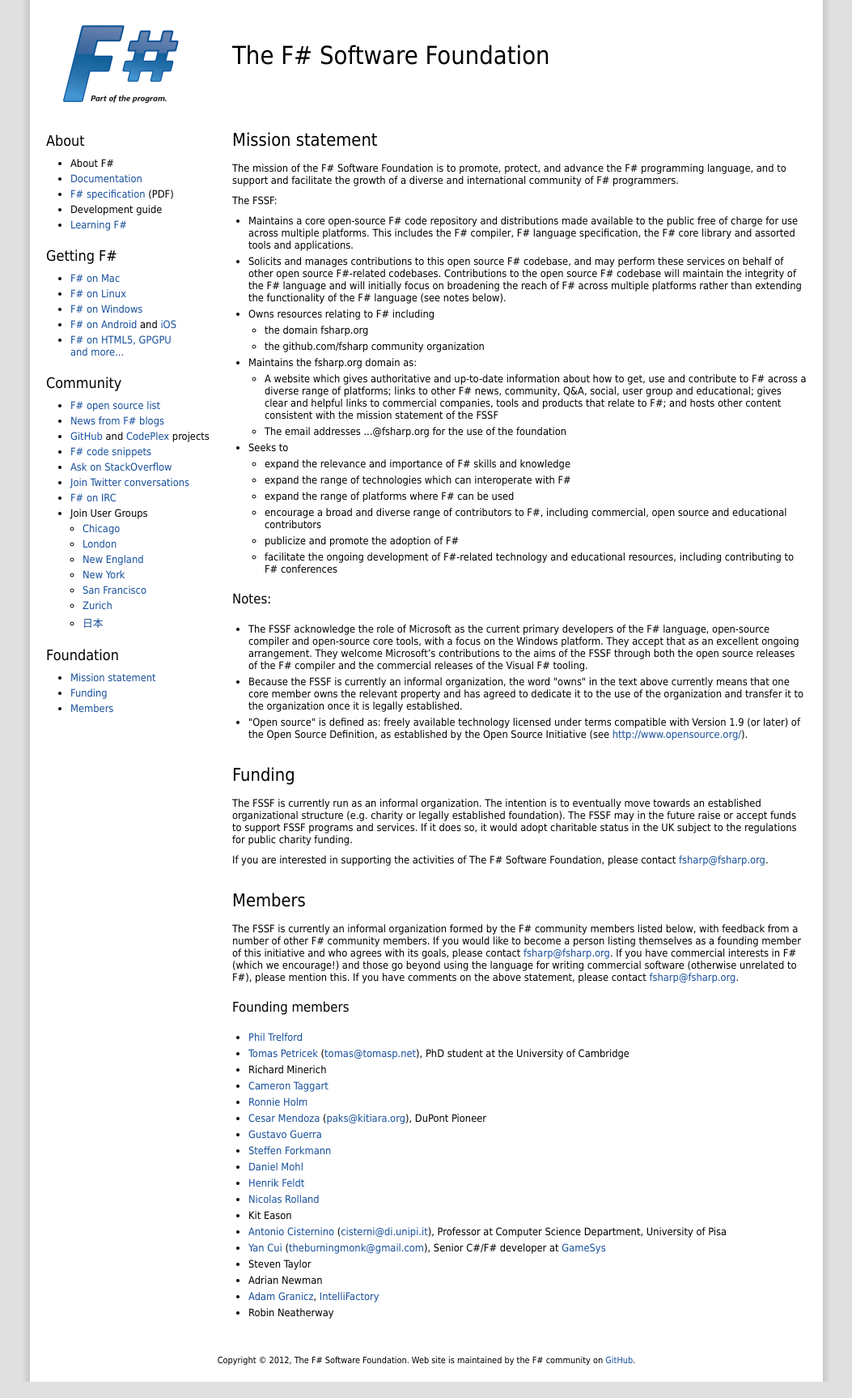
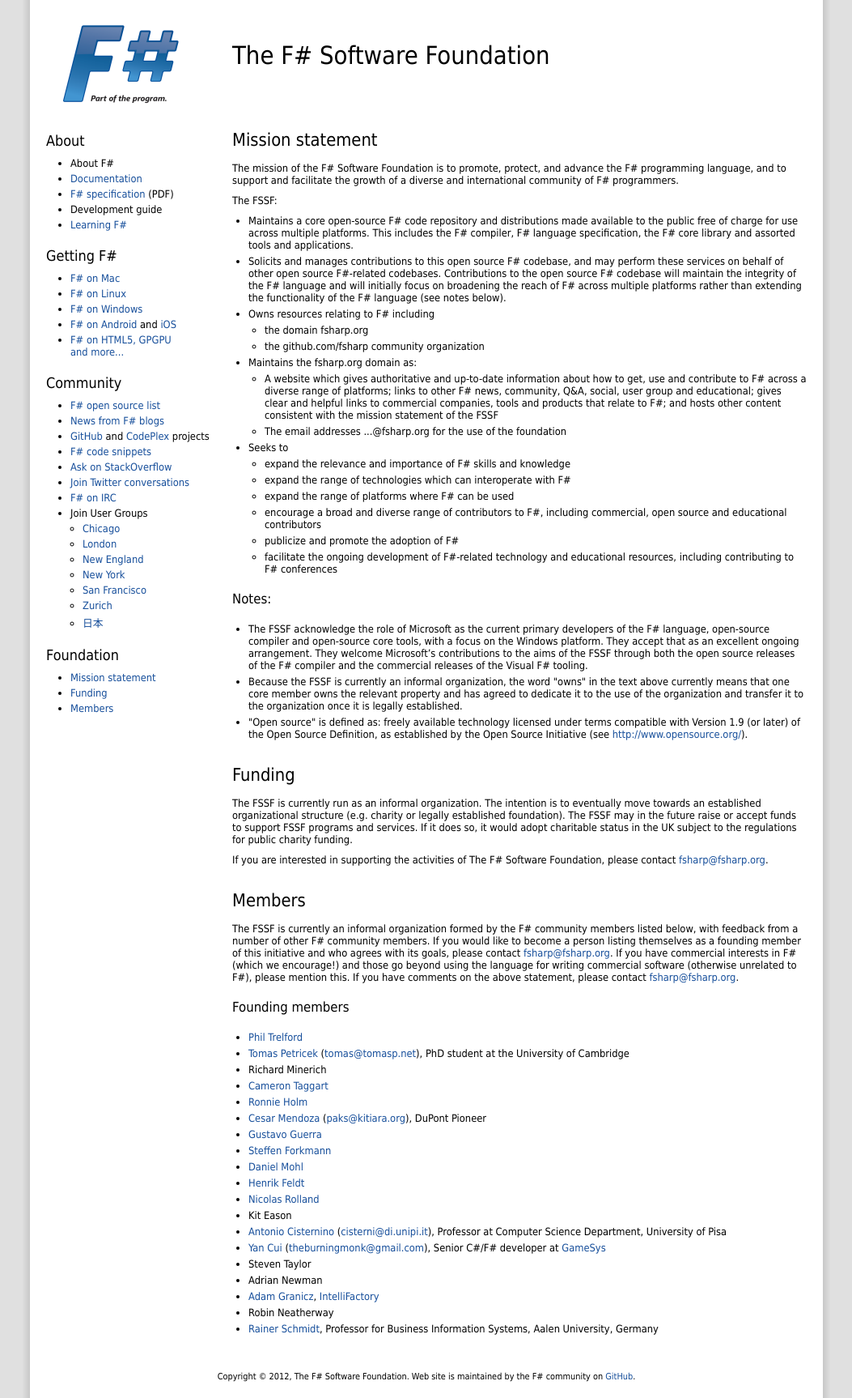
Before and after one commit to fsharp/fsharp.org, a Jekyll site: the page built from foundation.html, in a window 1280 px wide. Shown: the whole page at 81% size, without its empty margins (113-1166 px from the left). Built offline with Jekyll 4.4.1, drawn with Linux system fonts in a browser that asks for light colours; nearby versions of some CDN libraries; some web fonts are replaced; comment, search, counter and statistics services are not loaded.

Commit message:
Adding Prof. Rainer Schmidt

```diff
--- a/foundation.html
+++ b/foundation.html
@@ -79,5 +79,6 @@
   <li>Adrian Newman</li>
   <li><a href="http://fpish.net/blog/adam.granicz/all/0">Adam Granicz</a>, <a href="http://intellifactory.com">IntelliFactory</a></li>
   <li>Robin Neatherway</li>
+  <li><a href="http://www.htw-aalen.de/personal/rainer.schmidt/">Rainer Schmidt</a>, Professor for Business Information Systems, Aalen University, Germany</li>
 </ul>
 </div>
```
